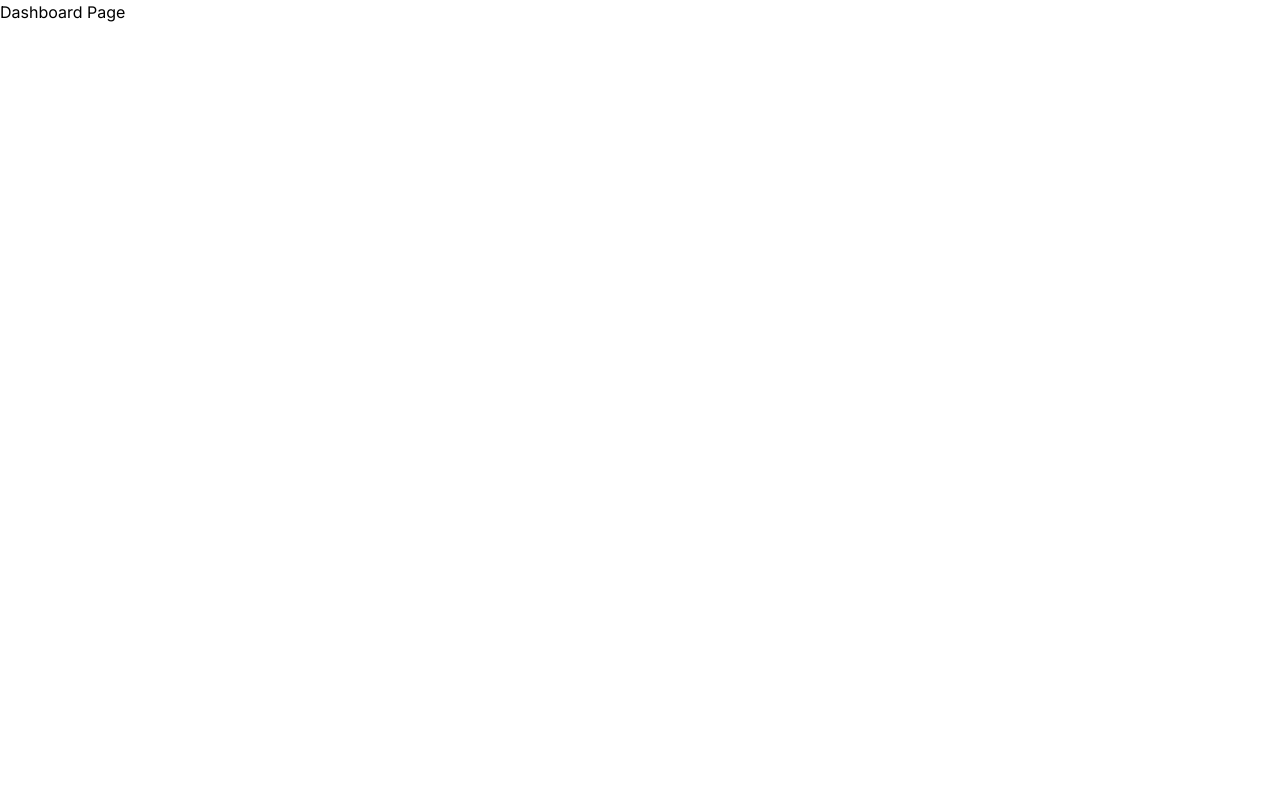
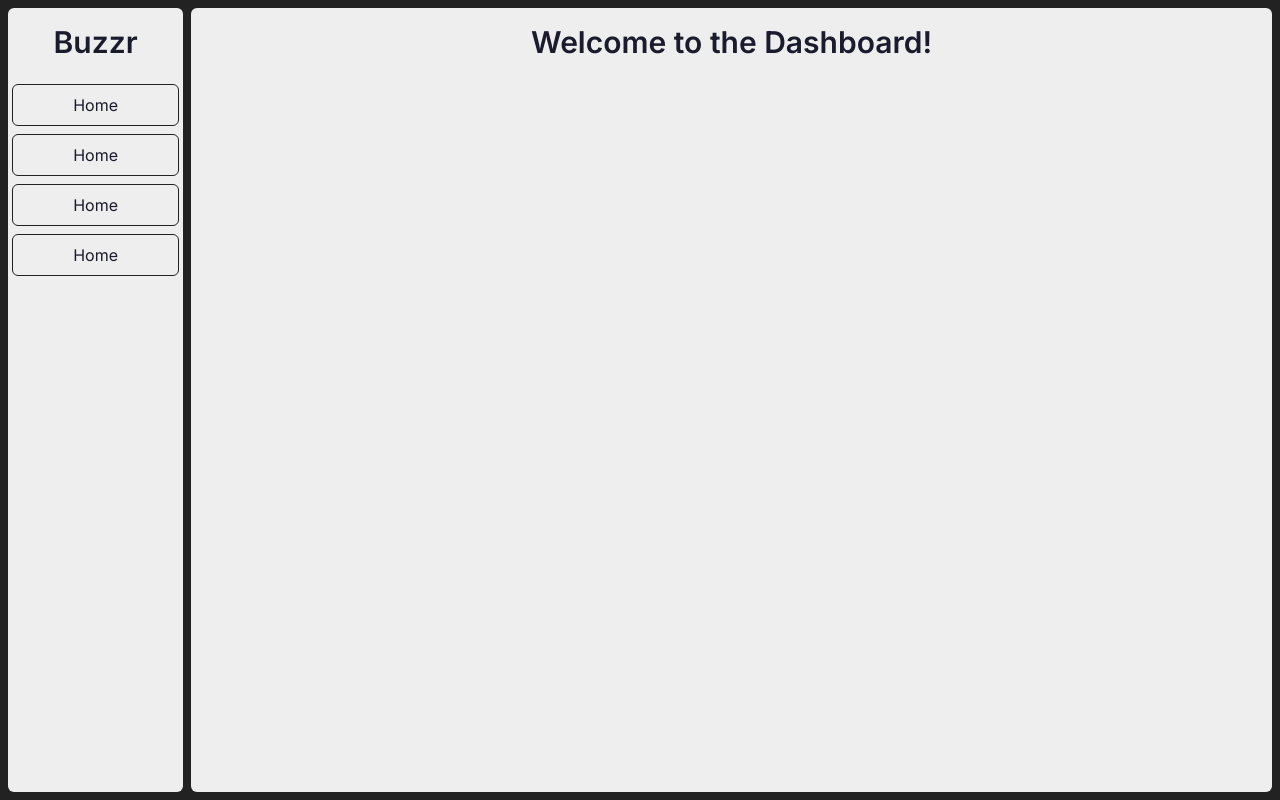
Before and after one commit to Buzzr-Org/buzzr-frontend, a Next.js app: page /dashboard in a window 1280 px wide. Built offline with nearby package versions, Linux system fonts and the light colour scheme; sample sign-in values are in the browser's storage.

Commit message:
ADD: dashboard page and styling

```diff
--- a/src/app/dashboard/page.tsx
+++ b/src/app/dashboard/page.tsx
@@ -1,19 +1,26 @@
 'use client'
 import React from 'react'
+import { useEffect } from 'react'
 import { useRouter } from 'next/navigation'
+import Sidenav from '@/components/Sidenav'
+import Workspace from '@/components/Workspace'
 
 const Page = () => {
     const router = useRouter()
 
-    const user = JSON.parse(window.localStorage.getItem('user') || '{}');
-
-    if(!user.token) {
-        router.push('/')
-    }
+    useEffect(() => {
+        const user = JSON.parse(window.localStorage.getItem('user') || '{}');
+        if(!user.token) {
+            router.push('/')
+        }
+    }, [])
 
     return (
-        <div>
-            Dashboard Page
+        <div className='h-[100vh] p-2 flex bg-[#222] text-[#1b1b2e] items-center'>
+            <Sidenav page='' />
+            <Workspace>
+                <div className='text-3xl font-semibold p-4 w-[100%] text-center'>Welcome to the Dashboard!</div>
+            </Workspace>
         </div>
     )
 }
--- a/src/app/page.tsx
+++ b/src/app/page.tsx
@@ -1,5 +1,5 @@
 'use client'
-import { useState } from 'react'
+import { useEffect, useState } from 'react'
 import { useRouter } from 'next/navigation'
 import { ToastContainer, toast } from 'react-toastify';
 import 'react-toastify/dist/ReactToastify.css';
@@ -8,14 +8,13 @@ axios.defaults.baseURL = 'http://localhost:4000';
 
 
 export default function Home() {
-
   const router = useRouter()
-
-  const User = JSON.parse(window.localStorage.getItem('user') || '{}');
-
-  if(User.token) {
-    router.push('/dashboard')
-  }
+  useEffect(() => {
+    const User = JSON.parse(window.localStorage.getItem('user') || '{}');
+    if(User.token) {
+      router.push('/dashboard')
+    }
+  }, [])
 
   const [formData, setFormData] = useState({
     email: '',
@@ -26,33 +25,21 @@ export default function Home() {
 
     e.preventDefault()
     const { email, password } = formData
-    console.log(formData)
 
     try{
       const res = await axios.post('/api/login', {
         email,
         password,
       });
-
-      console.log(res.data);
       const user = res.data.data.user;
       window.localStorage.setItem('user', JSON.stringify({
         name: user.name,
         email: user.email,
         token: res.data.data.token
       }));
-      toast.success(`Login successful`, {
-        position: "top-center",
-        autoClose: 3000,
-        hideProgressBar: false,
-        closeOnClick: true,
-        pauseOnHover: true,
-        draggable: true,
-      });
       router.push('/dashboard');
     } catch (err: any) {
-      console.log(err.response.data);
-      toast.error(`${err.response.data.message}`, {
+      toast.error(`${err.response?.data.message || err.message} `, {
         position: "top-center",
         autoClose: 3000,
         hideProgressBar: false,
@@ -61,14 +48,13 @@ export default function Home() {
         draggable: true,
         progress: undefined,
       });
-      // alert(err.response.data.message || "Something went wrong")
     }
   }
 
   return (
-    <div className="bg-slate-300 h-[100vh] flex flex-col justify-center items-center">
-      <form className="flex flex-col w-[35%] [&>*]:my-2 items-center p-[2rem] border rounded-lg" onSubmit={handleSubmit}>
-        Login
+    <div className="bg-[#222] h-[100vh] flex flex-col justify-center items-center">
+      <form className="bg-[#eee] flex flex-col w-[65%] md:w-[35%] [&>*]:my-2 items-center p-[2rem] border rounded-lg" onSubmit={handleSubmit}>
+        SIGN IN
         <input
           className='w-full py-1 px-2 border rounded-md'
           type="text"
@@ -85,7 +71,7 @@ export default function Home() {
           value={formData.password}
           onChange={(e) => setFormData({...formData,password:e.target.value})}
         />
-        <button className='py-1 w-full border rounded-md' type="submit">Login</button>
+        <button className='py-1 w-full rounded-md bg-[#222] text-[#eee]' type="submit">SUBMIT</button>
       </form>
       <ToastContainer />
     </div>
--- /dev/null
+++ b/src/components/Sidenav.tsx
@@ -0,0 +1,25 @@
+import React from 'react'
+import Link from 'next/link'
+
+interface Props {
+  page?: string
+}
+
+const Sidenav = (props: Props) => {
+
+  const { page='' } = props
+
+  return (
+    <div className='flex flex-col w-[16vw] h-[100%] bg-[#eee] rounded-md'>
+      <div className='text-3xl font-semibold p-4 w-[100%] text-center'>Buzzr</div>
+      <div className='flex flex-col items-center p-1 [&>*]:w-full'>
+        <Link className='text-center border border-[#222] rounded-md py-2 my-1' href='/dashboard'>Home</Link>
+        <Link className='text-center border border-[#222] rounded-md py-2 my-1' href='/dashboard'>Home</Link>
+        <Link className='text-center border border-[#222] rounded-md py-2 my-1' href='/dashboard'>Home</Link>
+        <Link className='text-center border border-[#222] rounded-md py-2 my-1' href='/dashboard'>Home</Link>
+      </div>
+    </div>
+  )
+}
+
+export default Sidenav
--- /dev/null
+++ b/src/components/Workspace.tsx
@@ -0,0 +1,15 @@
+import React from 'react'
+
+interface Prop {
+    children: React.ReactNode
+}
+
+const Workspace = ({children}:Prop) => {
+  return (
+    <div className='w-[100%] h-[100%] ml-2 bg-[#eee] rounded-md flex flex-col items-center'>
+        {children}
+    </div>
+  )
+}
+
+export default Workspace
```
